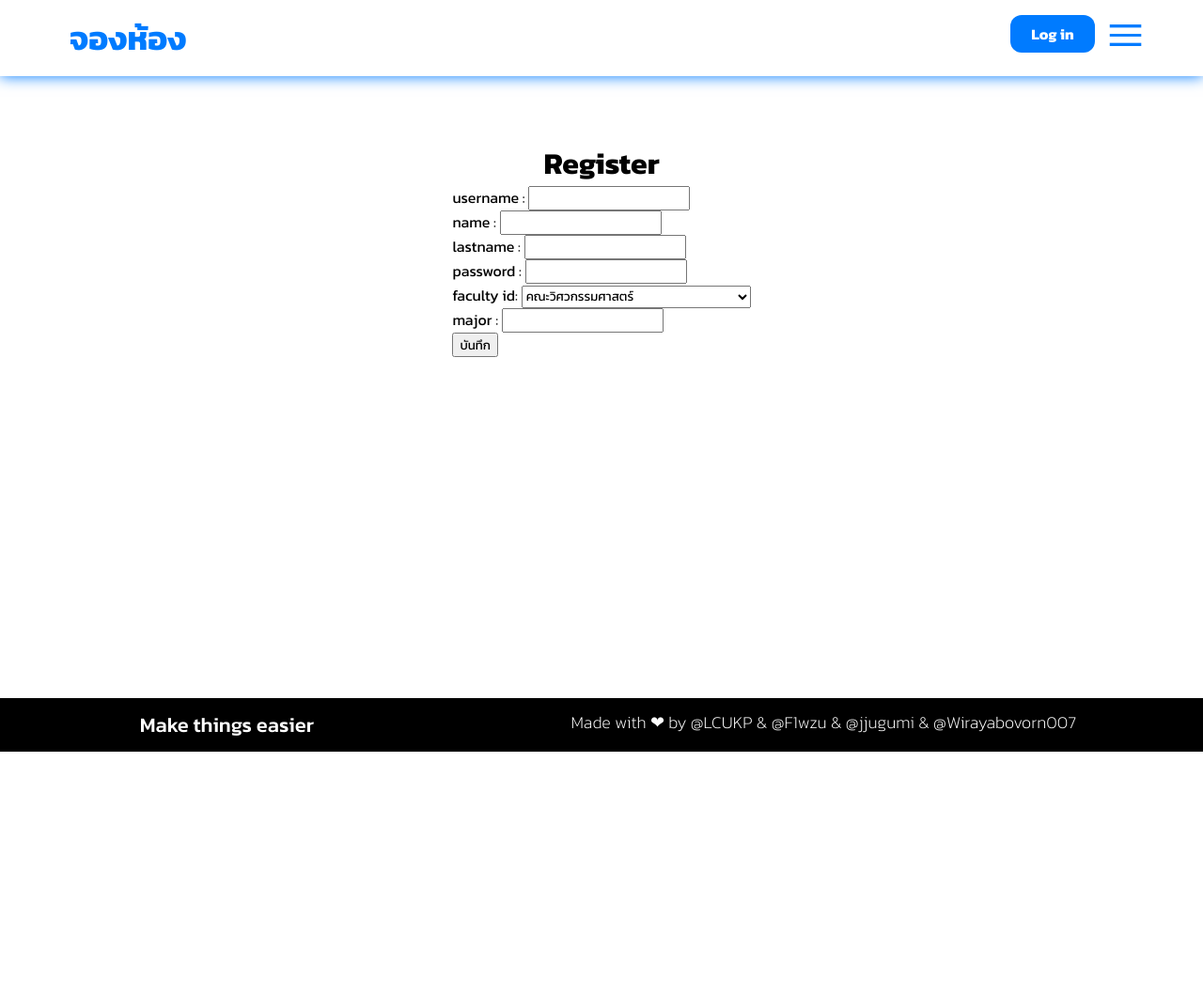
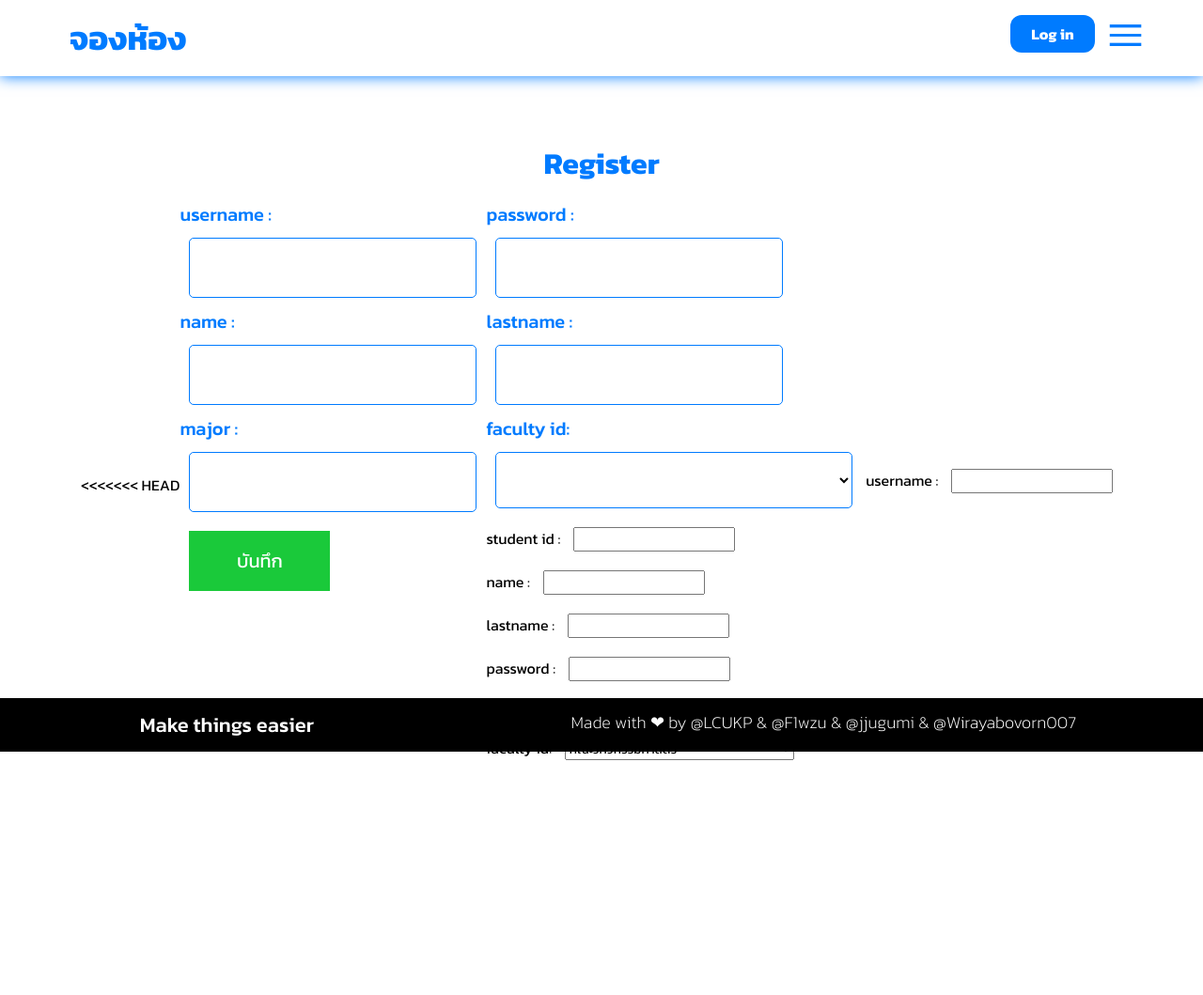
Before and after one commit to LCUKP/Project-PSCP-2024, a Django app: page /register in a window 1280 px wide. Shown: the top 1059 px of the page at 94% size. Run offline with Django 5.2, Linux system fonts and the light colour scheme; data comes from the database, SQL or seed files in the repository; both versions use the stored data as it was after the commit; lists and menus that the app fills with data are empty.

Commit message:
Edit register form

```diff
--- a/oursite/app_admin/static/css/form.css
+++ b/oursite/app_admin/static/css/form.css
@@ -3,14 +3,15 @@ h1{
     color: #007bff;
     text-align: center;
 }
-.addroom .input-value{
+.input-value{
     transition: 0.3s;
-    width: 400px;
+    width: 300px;
     height: 60px;
     font-size: 18px;
     background-color: transparent;
     border: 0.5px solid #007bff;
     border-radius: 5px;
+    margin: 10px;
 }
 
 .pos{
@@ -24,13 +25,12 @@ h1{
     font-weight: 500;
 }
 .input-box{
-    padding-bottom: 10px;
     float: left;
 }
 .input-box input,select,textarea{
     margin: 10px;
 }
-#submitbt{
+#submitbt, #submitbt00, #submitbt01{
     cursor: pointer;
     transition: 0.3s;
     border-color: transparent;
@@ -42,11 +42,14 @@ h1{
     margin-right: 5px;
     padding: 15px;
 }
-#submitbt:hover{
+#submitbt:hover,#submitbt00:hover,#submitbt01:hover{
     background-color: transparent;
     color: #1ac93a;
     border: 0.5px solid;
     border-color: #1ac93a;
+}
+#submitbt01{
+    display: none;
 }
 #cancelbt{
     cursor: pointer;
@@ -113,7 +116,7 @@ textarea:focus{
 
 /*Responsive*/
 @media only screen and (max-width:1200px){
-    .addroom .input-value{
+    .input-value{
         width: 350px;
     }
     .catagory-select{
@@ -125,7 +128,7 @@ textarea:focus{
 }
 
 @media only screen and (max-width:768px){
-    .addroom .input-value{
+    .input-value{
         width: 250px;
     }
     .catagory-select{
@@ -137,11 +140,11 @@ textarea:focus{
 }
 
 @media only screen and (max-width:600px){
-    .addroom .input-value{
-        width: 370px;
+    .input-value{
+        width: 300px;
     }
     .catagory-select{
-        width: 370px;
+        width: 300px;
     }
     .catagory-select option{
         font-size: 9px;
@@ -164,7 +167,13 @@ textarea:focus{
     .pad-but{
         margin-left: 18%;
     }
-    h1{
+    .addroom h1{
         margin-left: 25%;
     }
+    #submitbt01{
+        display: block;
+    }
+    #submitbt00{
+        display: none;
+    }
 }
--- a/oursite/app_admin/templates/00-base.html
+++ b/oursite/app_admin/templates/00-base.html
@@ -43,13 +43,14 @@
 <div class="overlay" id="popup">
     <div class="popup-login">
         <h1 style="text-align: center; margin-top: 30px; color: #007bff;">จองห้อง</h1>
-      <form>
+        <form method="POST" action="">
             <input type="text" placeholder="   ชื่อผู้ใช้"><br>
             <input type="password" placeholder="   รหัสผ่าน" id="password"><br>
             <input type="submit" id="btn-login" value="เข้าสู่ระบบ">
+            <a href="register"><p style="color: #a3a3a3; font-size: 13px; text-decoration: underline; margin-bottom: 10px;">ยังไม่มีบัญชี ?</p></a>
         </form>
         <p style="color: #a3a3a3; text-align: center; font-size: 13px;">หรือ เข้าสู่ระบบด้วย</p>
-      <img src="../static/icon/google.png" alt="Menu">
+        <img src="../static/icon/google.png" alt="Login with Google"/>
         <a class="close" href="#">&times;</a>
     </div>
   </div> <!--Login form last line-->
--- a/oursite/app_admin/templates/forms/rooms.html
+++ b/oursite/app_admin/templates/forms/rooms.html
@@ -17,10 +17,10 @@
             <span class="input-label">หมวดหมู่</span><br>
             <select name="Catagory" id="" class="catagory-select">
                 <option value="null"></option>
-                <option value="Creative Room">Creative Room</option>
+               <!-- <option value="Creative Room">Creative Room</option>
                 <option value="Laboratory Room">Laboratory Room</option>
                 <option value="Lecture Room">Lecture Room</option>
-                <option value="Project Base Room">Project Base Room</option>
+                <option value="Project Base Room">Project Base Room</option>-->
               </select>
             </div>
         </div>
--- a/oursite/app_user/templates/base.html
+++ b/oursite/app_user/templates/base.html
@@ -7,6 +7,7 @@
     {% endblock %}
     {% block link %}
     {% endblock %}
+    <link rel="stylesheet" href="../static/css/form.css">
     <link rel="stylesheet" href="../static/css/nav.css">
     <link rel="stylesheet" href="../static/css/footer.css">
     <link rel="stylesheet" href="../static/css/style.css">
--- a/oursite/app_user/templates/forms/register.html
+++ b/oursite/app_user/templates/forms/register.html
@@ -5,28 +5,51 @@
 
 {% block content %}
     <div class="container">
-        <h1 class="kanit-regular">Register</h1>
+        <h1 style="font-weight: bold; text-align: center;">Register</h1>
         <div class="item">
+<<<<<<< HEAD
+                <form method = "post" action = "catname" class="addroom">
+                    {% csrf_token %}
+                <div class="input-box">
+                    <label for="username" class="input-label">username :</label><br>
+                    <input type="text" class="input-value"  name="username"><br>
+                    <label for="name" class="input-label">name :</label><br>
+                    <input type="text" class="input-value"  name="name"><br>
+                    <label for="major" class="input-label"> major :</label><br>
+                    <input type="text" name="major" class="input-value"><br>
+                    <input type="submit" value="บันทึก" id="submitbt00">
+                </div><div class="input-box">
+                    <label for="password" class="input-label">password :</label><br>
+                    <input type="text" class="input-value"  name="password"><br>
+
+                    <label for="lastname" class="input-label">lastname :</label><br>
+                    <input type="text" class="input-value"  name="lastname" ><br>
+                    <label for="fac id" class="input-label">faculty id:</label><br>
+                    <select  class="catagory-select">
+=======
             <form>
-                <form method = "post" action = "catname">
+                <form method = "POST" action = "register" enctype="multipart/form-data">
                     {% csrf_token %}
                     <label for="username">username :</label>
-                    <input type="text"  name="username"><br>
+                    <input type="text" name="username"><br>
+                    <label for="studentid">student id :</label>
+                    <input type="text" name="code"><br>
                     <label for="name">name :</label>
                     <input type="text" name="name"><br>
                     <label for="lastname">lastname :</label>
                     <input type="text" name="lastname"><br>
                     <label for="password">password :</label>
-                    <input type="text" name="password"><br>
+                    <input type="password" name="password"><br>
+                    <label for="img">image :</label>
+                    <input type="file" accept=".png, .jpg, .jpeg" name="img"><br>
                     <label for="fac id">faculty id:</label>
-                    <select>
+                    <select name="faculty">
+>>>>>>> a191ab25b3b37e86b268e60d0817ab67bf61c920
                         {% for faculty in all_faculty %}
                         <option value ="{{faculty.facid}}">{{faculty.facname}}</option>
                         {% endfor %}
-                    </select><br>
-                    <label for="major"> major :</label>
-                    <input type="text" name="major"><br>
-                    <input type="submit" value="บันทึก">
+                    </select><br></div>
+                    <input type="submit" value="บันทึก" id="submitbt01">
                 </form>
         </div>
     </div>
--- a/oursite/app_user/views.py
+++ b/oursite/app_user/views.py
@@ -1,4 +1,4 @@
-from django.shortcuts import render
+from django.shortcuts import render, redirect
 from django.http import HttpResponse
 from app_user.models import user,faculty
 from app_admin.models import admin_acc
@@ -23,6 +23,27 @@ def report(request) :
 
 def register(request) :
     all_faculty = faculty.objects.all()
+    if request.method == "POST":
+        username = request.POST["username"]
+        studentid = request.POST["code"]
+        name = request.POST["name"]
+        lastname = request.POST["lastname"]
+        password = request.POST["password"]
+        facultys = request.POST["faculty"]
+        img = request.FILES["img"]
+        major = request.POST["major"]
+        User = user.objects.create(
+            code = studentid,
+            username = username,
+            name = name,
+            lastname = lastname,
+            password = password,
+            faculty = facultys,
+            img = img,
+            major = major
+        )
+        User.save()
+        return redirect('')
     return render(request,"forms/register.html",{"all_faculty":all_faculty})
 
 def calendar(request) :
```
Also changed, not shown: oursite/db.sqlite3. Lines whose indentation alone changed are shown as unchanged.
